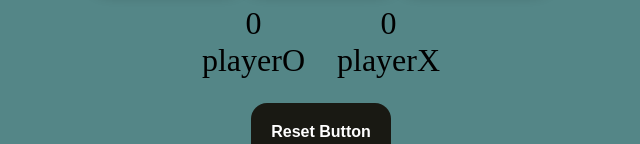
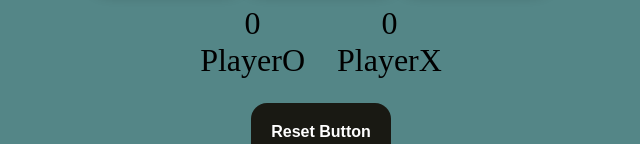
Before and after one commit to Tarunsoni-610/Games_game, a plain HTML site: page index.html in a window 1280 px wide. Shown: the part 660-804 px from the top of the page, 319-959 px from the left. Drawn offline with Linux system fonts and the light colour scheme.

Commit message:
Correct player names to 'PlayerO' and 'PlayerX'

```diff
--- a/index.html
+++ b/index.html
@@ -32,11 +32,11 @@
     <div class="score-board">
         <div class="score">
         <p>0</p>
-        <p id="user1">playerO</p>
+        <p id="user1">PlayerO</p>
         </div>
         <div class="score">
          <p>0</p>
-         <p id="user2">playerX</p>
+         <p id="user2">PlayerX</p>
         </div>
     </div>
 
```
